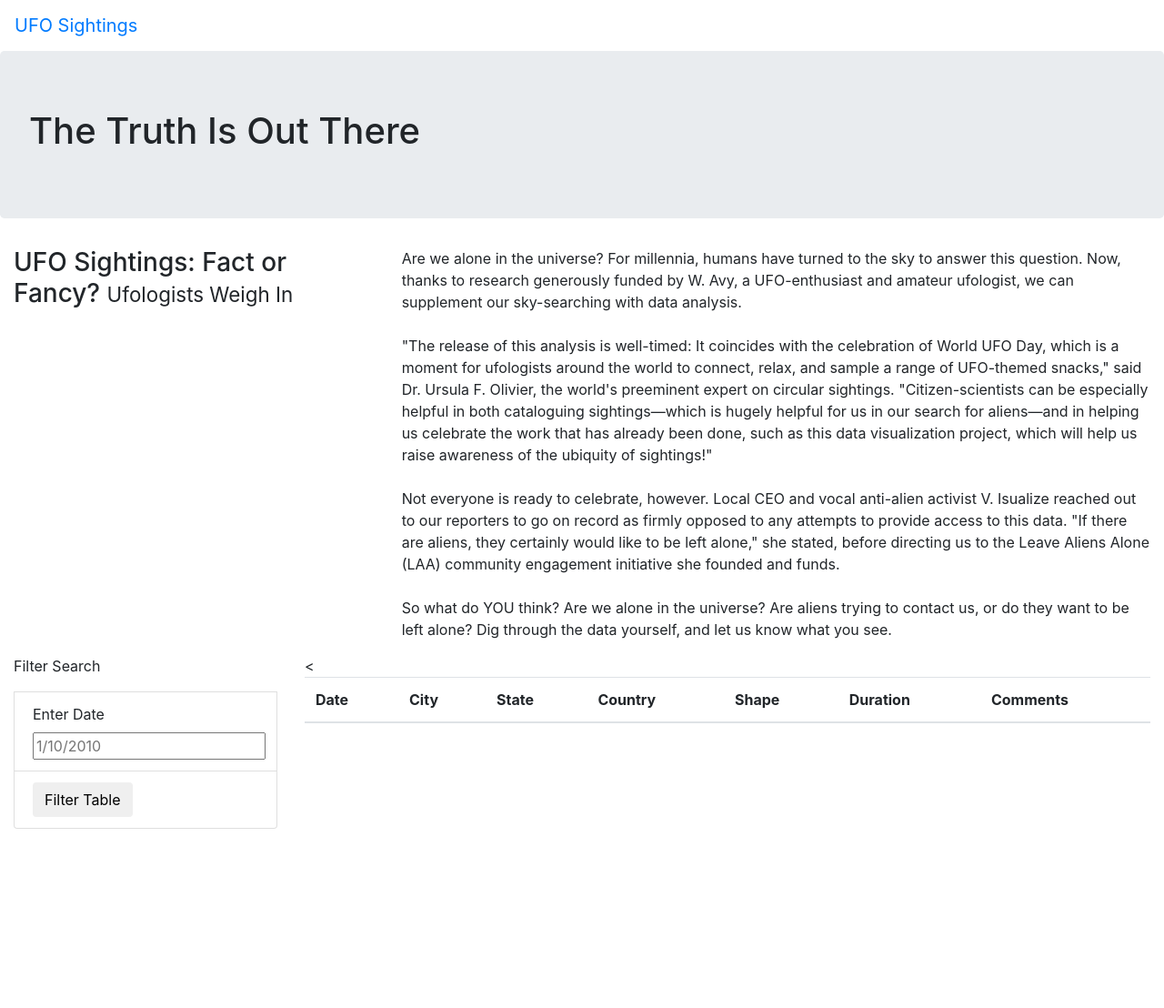
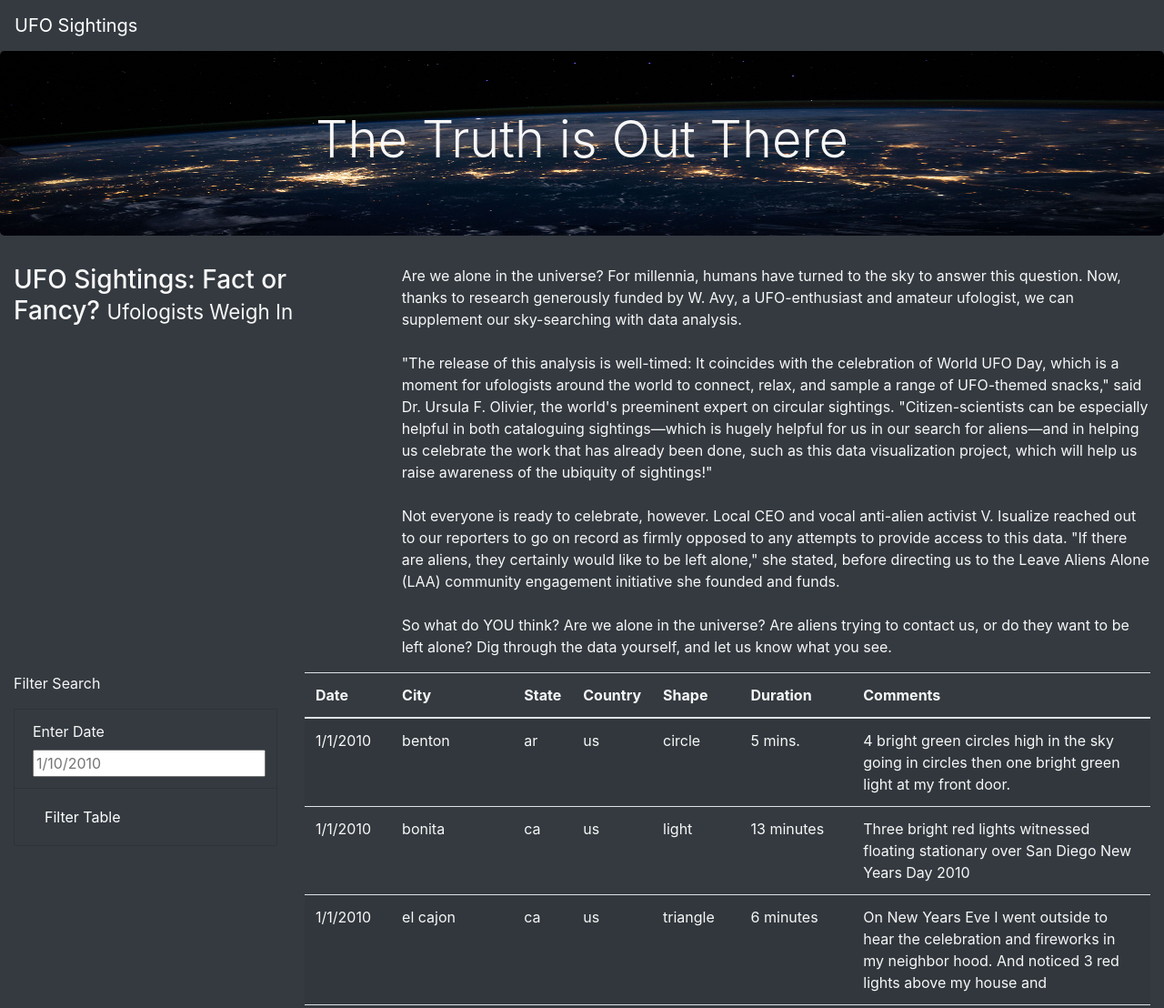
Before and after one commit to mcollmeyer8/UFOs, a plain HTML site: page index.html in a window 1280 px wide. Shown: the top 1108 px of the page at 91% size. Before the commit the page ends 911 px from the top, so only its background shows below. Drawn offline with nearby package versions, Linux system fonts and the light colour scheme.

Commit message:
Updating index.html, style.css, and add image

```diff
--- a/index.html
+++ b/index.html
@@ -13,16 +13,17 @@
     />
     <link rel="stylesheet" href="static/css/style.css">
 </head>
-<body>
+
+<body class="bg-dark">
     <div class="wrapper">
-        <nav class="navbar navbar-expand-lg">
+        <nav class="navbar navbar-dark bg-dark navbar-expand-lg">
             <a class="navbar-brand" href="index.html">UFO Sightings</a>
         </nav>
     </div>
 
     <div class="jumbotron">
-        <h1>The Truth Is Out There</h1>
-    </div>
+        <h1 class="display-4">The Truth is Out There</h1>
+      </div>
 
     <div class="container-fluid">
         <div class="row">
@@ -40,26 +41,24 @@
     <div class="container-fluid">
         <div class="row">
             <div class="col-md-3">
-                <form>
+                <form class="bg-dark">
                     <p>Filter Search</p>
-                  </form>
-                <ul class="list-group">
-
-                </ul>
-
-                <li class="list-group-item">
-                    <label for="date">Enter Date</label>
-                    <input type="text" placeholder="1/10/2010" id="datetime" />
-                </li>
-                <li class="list-group-item">
-                    <button id="filter-btn" type="button" class="btn btn-default">Filter Table</button>
-                </li>
+                    <ul class="list-group bg-dark"></ul>
+                        <li class="list-group-item bg-dark">
+                            <label for="date">Enter Date</label>
+                            <input type="text" placeholder="1/10/2010" id="datetime" />
+                        </li>
+                        <li class="list-group-item bg-dark">
+                            <button id="filter-btn" type="button" class="btn btn-dark">Filter Table</button>
+                        </li>
+                    </ul>
+                 </form>
             </div>
             <div class="col-md-9">
                 <table class="table table-striped">
                   <thead>
                     <tr>
-                      <<th>Date</th>
+                      <th>Date</th>
                       <th>City</th>
                       <th>State</th>
                       <th>Country</th>
@@ -73,7 +72,9 @@
             </div>
         </div>
     </div>
-
+    <script src="https://cdnjs.cloudflare.com/ajax/libs/d3/4.11.0/d3.js"></script>
+    <script src="static/js/data.js"></script>
+    <script src="static/js/app.js"></script>
 
 </body>
 </html>
--- a/static/css/style.css
+++ b/static/css/style.css
@@ -0,0 +1,9 @@
+body {
+
+    color: #f7f7f7;
+}
+.jumbotron {
+    background-image: url("../images/nasa.jpg");
+    background-size: 100% 100%;
+    text-align: center;
+}
```
Also changed, not shown: static/images/nasa.jpg (added).
